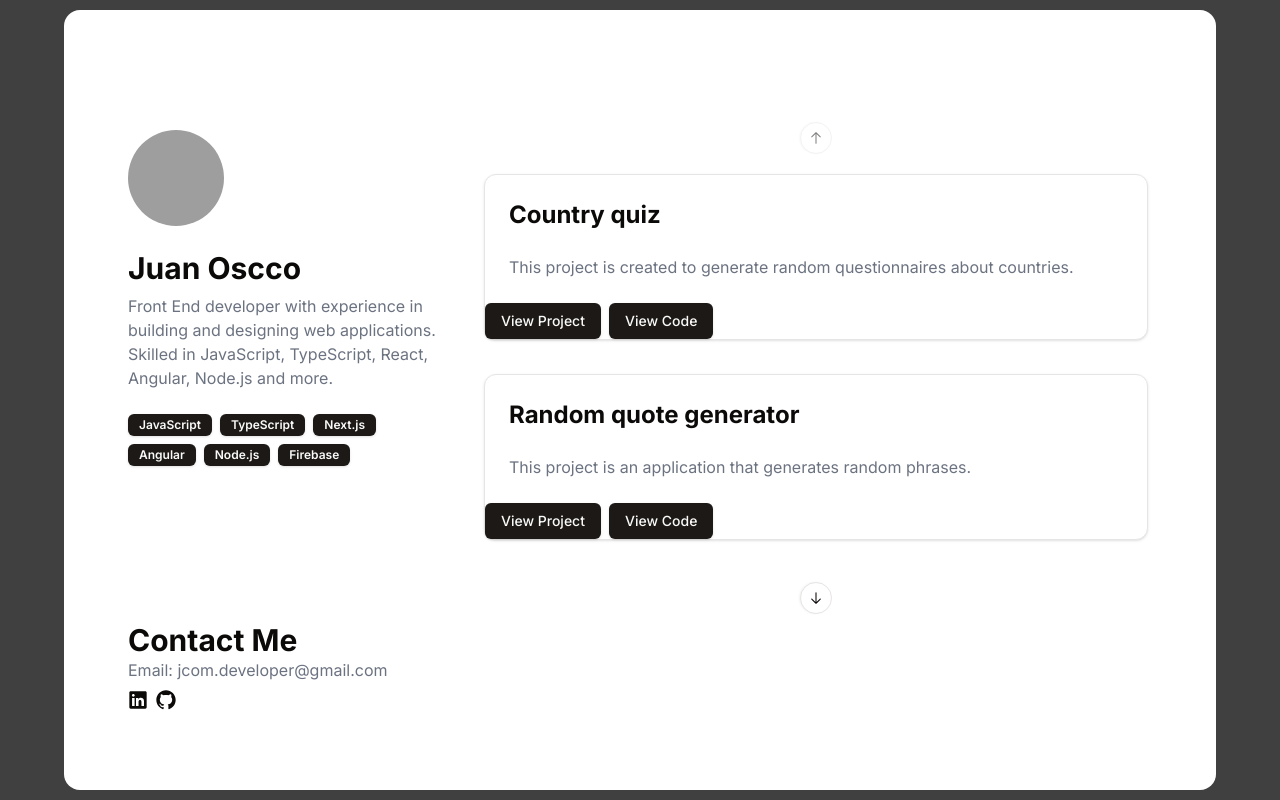
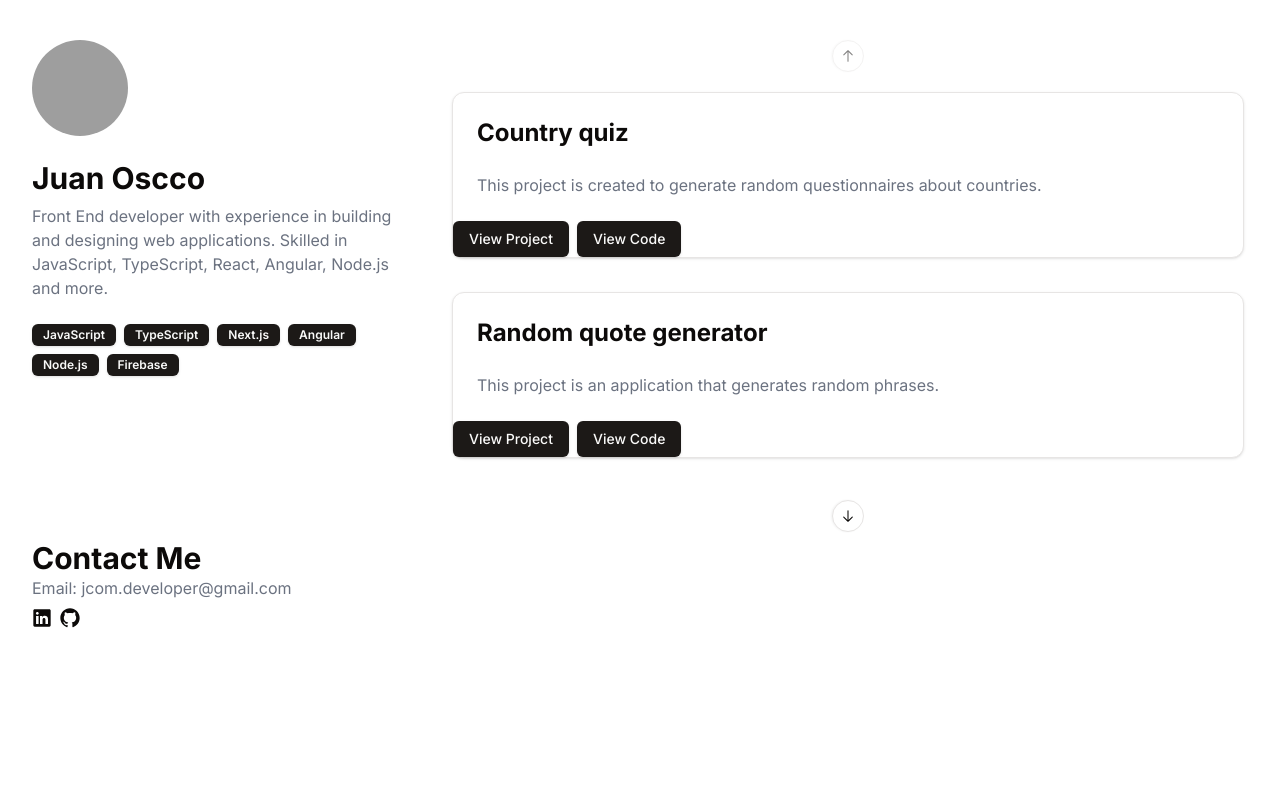
Before and after one commit to juanoscco/portfolio-jcom, a Next.js app: page / in a window 1280 px wide. Built offline with nearby package versions, Linux system fonts and the light colour scheme; grey boxes are pictures that could not be loaded.

Commit message:
make a change on my portfolio

```diff
--- a/src/app/layout.tsx
+++ b/src/app/layout.tsx
@@ -16,7 +16,7 @@ export default function RootLayout({
 }) {
   return (
     <html lang="en">
-      <body className={`${inter.className} min-h-screen md:bg-neutral-700 bg-white flex justify-center items-center`}>{children}</body>
+      <body className={`${inter.className}`}>{children}</body>
     </html>
   )
 }
--- a/src/app/page.tsx
+++ b/src/app/page.tsx
@@ -18,7 +18,7 @@ import Link from "next/link";
 export default function Home() {
   return (
     <>
-      <main className="lg:w-[90%]  lg:rounded-2xl lg:px-16 lg:py-20 bg-white w-full h-full py-4 px-4 ">
+      <main className="w-full max-w-7xl mx-auto px-4 sm:px-6 lg:px-8">
         <section className="mt-10">
           <div className="grid lg:grid-cols-3 gap-8">
             <div className="space-y-6">
@@ -52,7 +52,7 @@ export default function Home() {
                   align: "start",
                 }}
                 orientation="vertical"
-                className="w-full  mt-10"
+                className="w-full  mt-12"
               >
                 <CarouselContent className="-mt-1 md:h-[400px] h-[200px]">
                   {projects.map((project, index) => (
```
